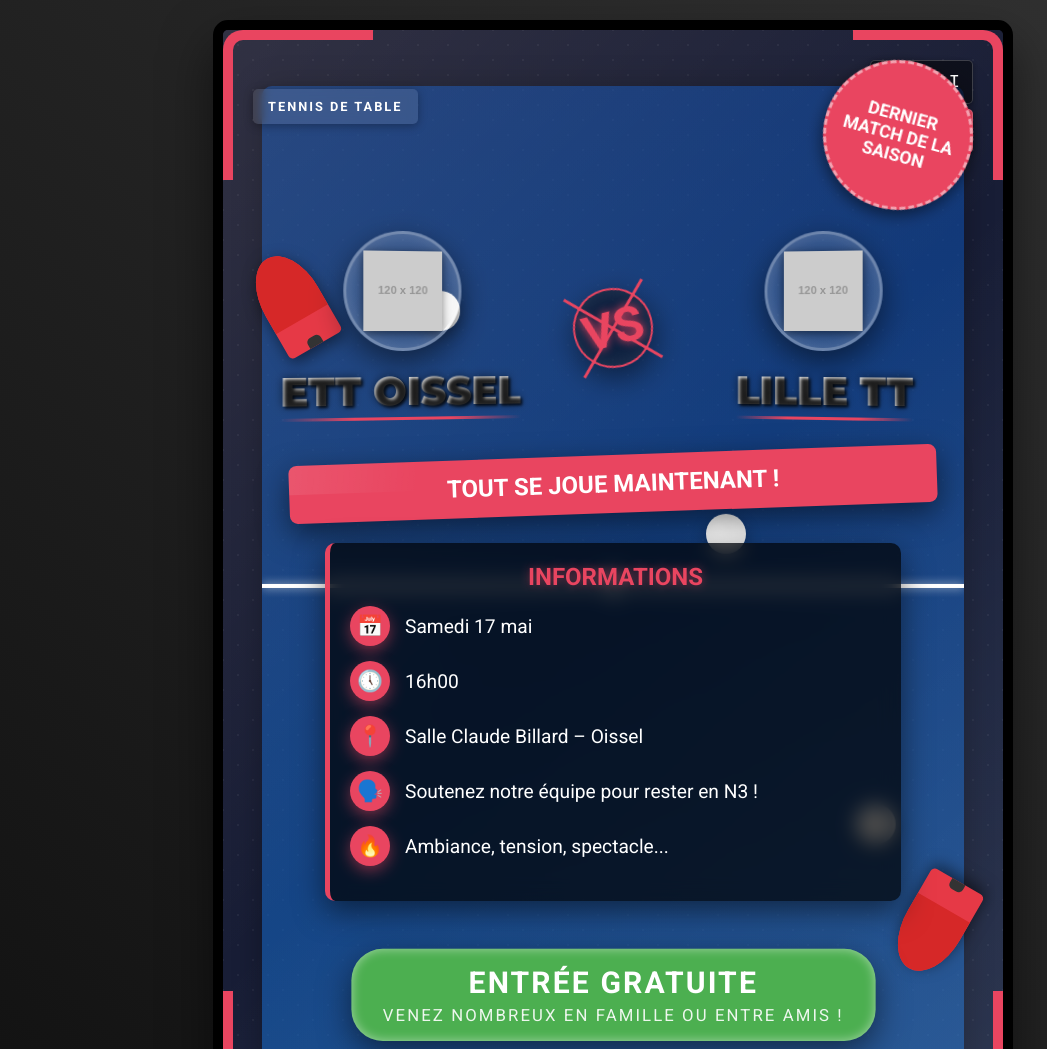
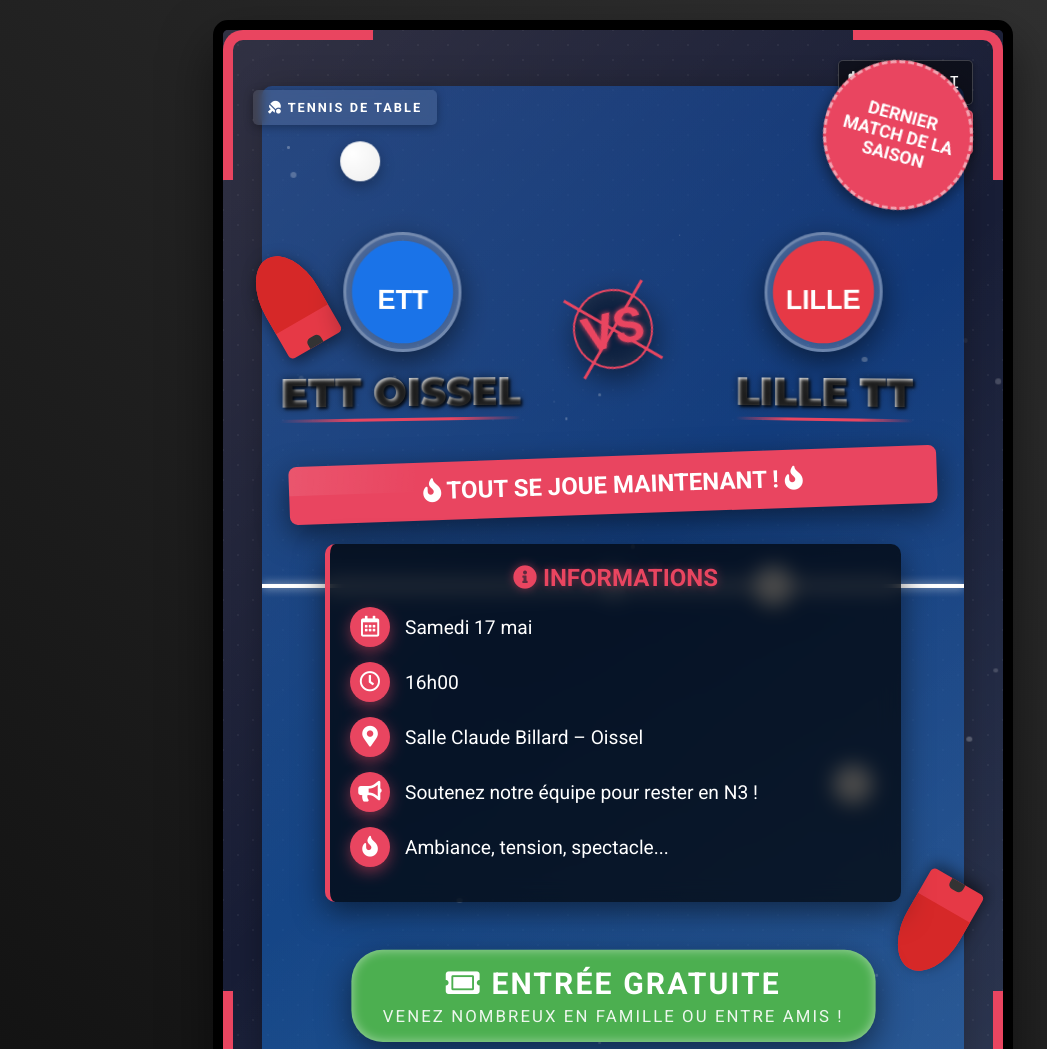
Before and after one commit to maxtouf/ett-oissel-vs-lille-tt-poster, a plain HTML site: page index-v2.html in a window 1280 px wide. Shown: the top 1049 px of the page, without its empty margins (27-1074 px from the left). Drawn offline with Linux system fonts and the light colour scheme; placeholder pictures from the web are drawn by us; a web font is replaced by a local one.

Commit message:
Update HTML with logos and advanced features

```diff
--- a/index-v2.html
+++ b/index-v2.html
@@ -9,7 +9,7 @@
     <link href="https://fonts.googleapis.com/css2?family=Montserrat:wght@700;800;900&family=Roboto:wght@400;700&display=swap" rel="stylesheet">
     <link href="https://fonts.cdnfonts.com/css/ds-digital" rel="stylesheet">
     <link rel="stylesheet" href="styles-v2.css">
-    <script src="https://kit.fontawesome.com/a076d05399.js" crossorigin="anonymous"></script>
+    <link rel="stylesheet" href="https://cdnjs.cloudflare.com/ajax/libs/font-awesome/5.15.4/css/all.min.css">
 </head>
 <body>
     <div class="poster">
@@ -46,10 +46,16 @@
 
         <div class="content">
             <div class="header">
-                <div class="logo">Tennis de Table</div>
+                <div class="logo">
+                    <i class="fas fa-table-tennis"></i> Tennis de Table
+                </div>
                 <div class="date-time">
-                    <div class="date-display">17 MAI</div>
-                    <div class="time-display">16:00</div>
+                    <div class="date-display">
+                        <i class="far fa-calendar-alt"></i> 17 MAI
+                    </div>
+                    <div class="time-display">
+                        <i class="far fa-clock"></i> 16:00
+                    </div>
                 </div>
             </div>
 
@@ -57,7 +63,11 @@
                 <div class="teams-container">
                     <div class="team team-left">
                         <div class="team-logo">
-                            <img src="https://via.placeholder.com/120?text=ETT" alt="ETT Oissel Logo">
+                            <!-- Logo d'Oissel stylisé -->
+                            <svg viewBox="0 0 100 100" xmlns="http://www.w3.org/2000/svg">
+                                <circle cx="50" cy="50" r="45" fill="#1a73e8" />
+                                <text x="50" y="65" font-family="Arial" font-size="24" font-weight="bold" text-anchor="middle" fill="white">ETT</text>
+                            </svg>
                         </div>
                         <div class="team-name">ETT OISSEL</div>
                     </div>
@@ -66,43 +76,47 @@
 
                     <div class="team team-right">
                         <div class="team-logo">
-                            <img src="https://via.placeholder.com/120?text=LILLE" alt="LILLE TT Logo">
+                            <!-- Logo de Lille stylisé -->
+                            <svg viewBox="0 0 100 100" xmlns="http://www.w3.org/2000/svg">
+                                <circle cx="50" cy="50" r="45" fill="#e63946" />
+                                <text x="50" y="65" font-family="Arial" font-size="24" font-weight="bold" text-anchor="middle" fill="white">LILLE</text>
+                            </svg>
                         </div>
                         <div class="team-name">LILLE TT</div>
                     </div>
                 </div>
 
                 <div class="highlight-box">
-                    TOUT SE JOUE MAINTENANT !
+                    <i class="fas fa-fire"></i> TOUT SE JOUE MAINTENANT ! <i class="fas fa-fire"></i>
                 </div>
 
                 <div class="event-details">
-                    <h2>Informations</h2>
+                    <h2><i class="fas fa-info-circle"></i> Informations</h2>
                     <div class="detail-item">
-                        <div class="detail-icon">📅</div>
+                        <div class="detail-icon"><i class="far fa-calendar-alt"></i></div>
                         <div>Samedi 17 mai</div>
                     </div>
                     <div class="detail-item">
-                        <div class="detail-icon">🕔</div>
+                        <div class="detail-icon"><i class="far fa-clock"></i></div>
                         <div>16h00</div>
                     </div>
                     <div class="detail-item">
-                        <div class="detail-icon">📍</div>
+                        <div class="detail-icon"><i class="fas fa-map-marker-alt"></i></div>
                         <div>Salle Claude Billard – Oissel</div>
                     </div>
                     <div class="detail-item">
-                        <div class="detail-icon">🗣️</div>
+                        <div class="detail-icon"><i class="fas fa-bullhorn"></i></div>
                         <div>Soutenez notre équipe pour rester en N3 !</div>
                     </div>
                     <div class="detail-item">
-                        <div class="detail-icon">🔥</div>
+                        <div class="detail-icon"><i class="fas fa-fire"></i></div>
                         <div>Ambiance, tension, spectacle...</div>
                     </div>
                 </div>
 
                 <div class="call-to-action">
                     <div class="free-entry-badge">
-                        ENTRÉE GRATUITE
+                        <i class="fas fa-ticket-alt"></i> ENTRÉE GRATUITE
                         <span class="subtitle">Venez nombreux en famille ou entre amis !</span>
                     </div>
                 </div>
@@ -110,21 +124,7 @@
         </div>
     </div>
 
-    <script>
-        // Add some random motion to the ping pong balls
-        document.addEventListener('DOMContentLoaded', function() {
-            // Function to randomly change the animation delay
-            function randomizeAnimation(element) {
-                const delay = Math.random() * -10;
-                element.style.animationDelay = delay + 's';
-            }
-
-            // Get all ping pong balls
-            const balls = document.querySelectorAll('.ping-pong-ball');
-
-            // Randomize the animation for each ball
-            balls.forEach(randomizeAnimation);
-        });
-    </script>
+    <!-- Script for advanced animations -->
+    <script src="script.js"></script>
 </body>
 </html>
```
